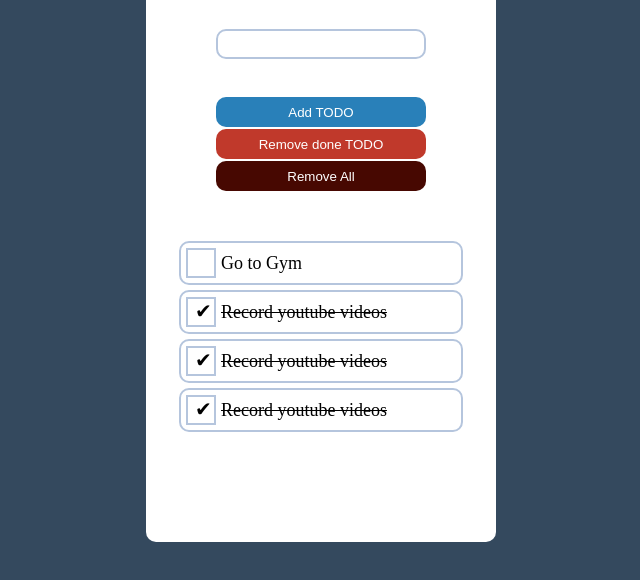
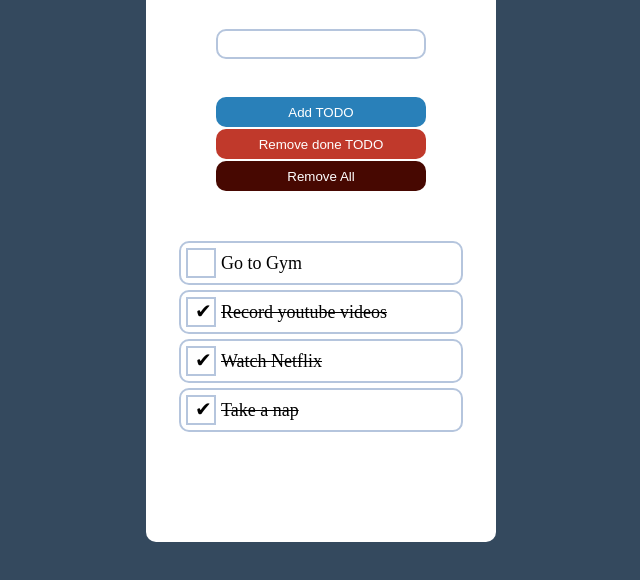
Before and after one commit to TrailblaZer132/TODO-WEB-API, a plain HTML site: page index.html in a window 1280 px wide. Shown: the part 148-728 px from the top of the page, without its empty margins (319-959 px from the left). Drawn offline with Linux system fonts and the light colour scheme.

Commit message:
Update index.html

```diff
--- a/index.html
+++ b/index.html
@@ -28,11 +28,11 @@
             </li>
             <li class="mycheck">
                 <input type="checkbox" id="check" checked>
-                <label>Record youtube videos</label>
+                <label>Watch Netflix</label>
             </li>
             <li class="mycheck">
                 <input type="checkbox" id="check" checked>
-                <label>Record youtube videos</label>
+                <label>Take a nap</label>
             </li>
         </ul>
     </div>
```
